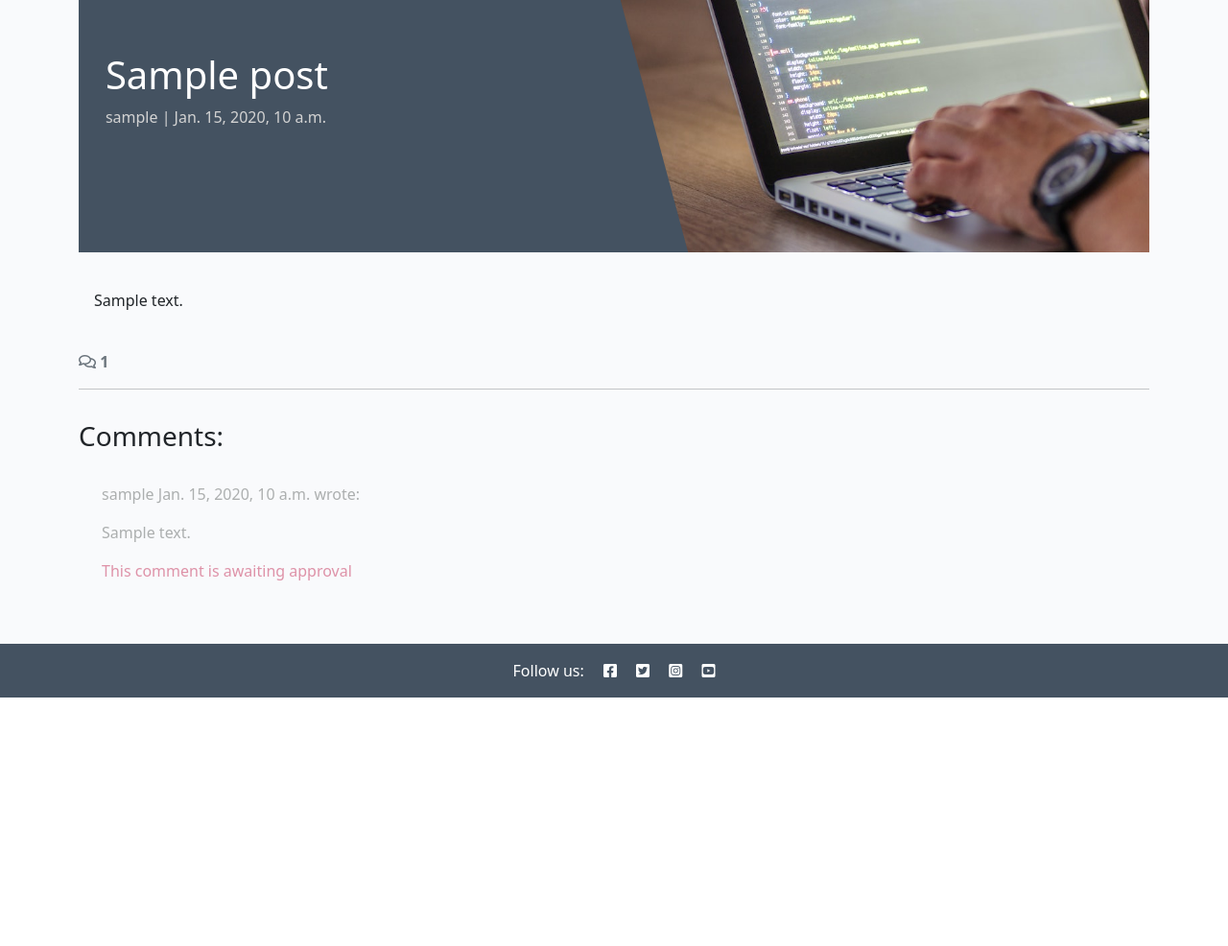
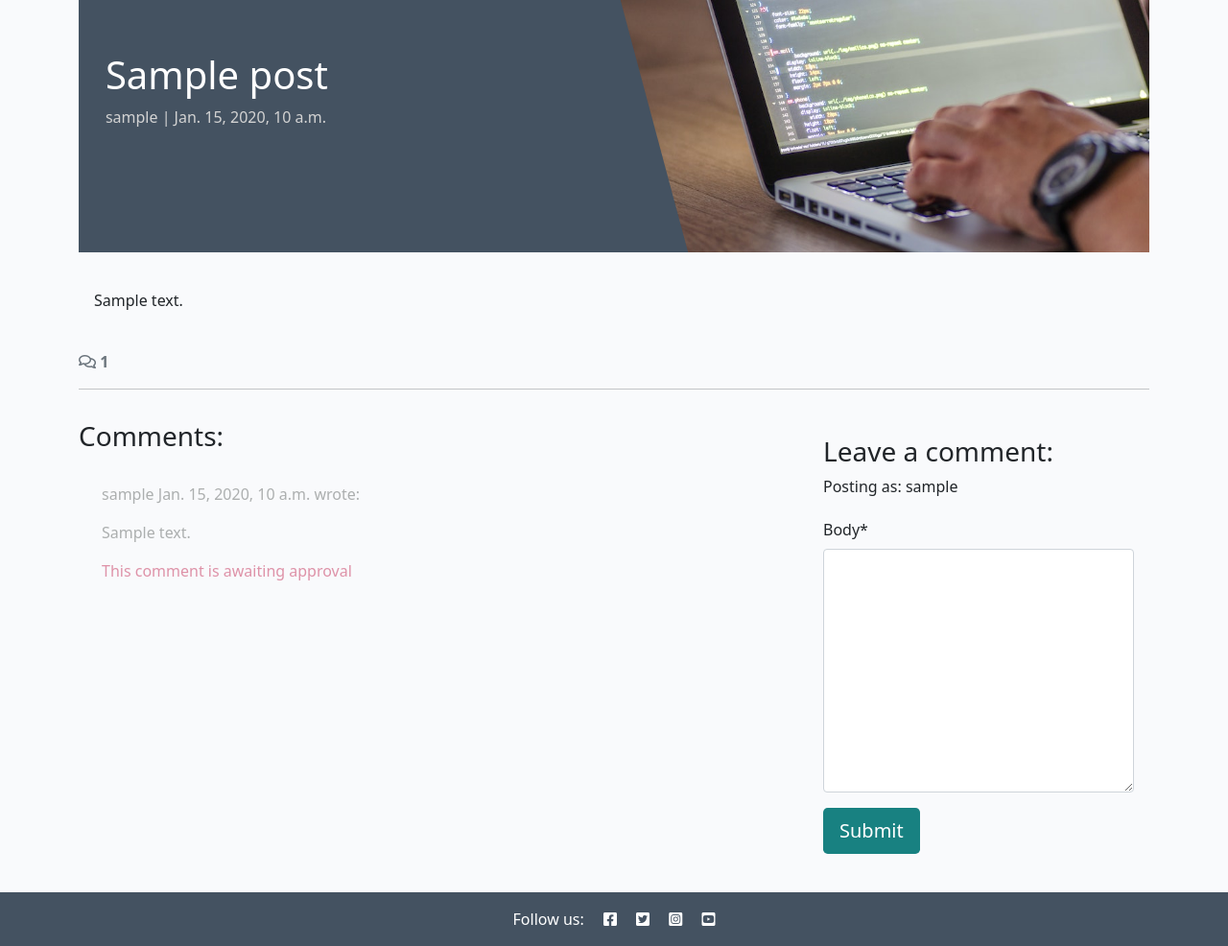
Before and after one commit to rachel1davey/django-blog, a Django app: a page that uses blog/templates/blog/post_detail.html in a window 1280 px wide. Shown: the part 111-1097 px from the top of the page at 96% size. Before the commit the page ends 838 px from the top, so only its background shows below. Run offline with Django 4.2, Linux system fonts and the light colour scheme; a user stored in the database is signed in; tables that the repository leaves empty hold one stand-in row (values such as "Sample post"); parts of the project's set-up code (start-up, migrations or seed data) failed here and were passed over; some libraries are stand-ins or nearby versions.

Commit message:
feat: implement comment functionality with form handling in post detail view

```diff
--- /dev/null
+++ b/blog/forms.py
@@ -0,0 +1,8 @@
+from .models import Comment
+from django import forms
+
+
+class CommentForm(forms.ModelForm):
+    class Meta:
+        model = Comment
+        fields = ('body',)
--- a/blog/templates/blog/post_detail.html
+++ b/blog/templates/blog/post_detail.html
@@ -1,5 +1,7 @@
 {% extends 'base.html' %} {% block content %}
 {% load static %}
+{% load crispy_forms_tags %}
+
 
 <div class="masthead">
     <div class="container">
@@ -70,6 +72,24 @@
         {% endfor %}
       </div>
     </div>
+    <!-- Creating New Comments -->
+    <div class="col-md-4 card mb-4 mt-3">
+      <div class="card-body">
+        {% if user.is_authenticated %}
+        <h3>Leave a comment:</h3>
+        <p>Posting as: {{ user.username }}</p>
+        <form id="commentForm" method="post"
+          style="margin-top: 1.3em;">
+          {{ comment_form | crispy }}
+          {% csrf_token %}
+          <button id="submitButton" type="submit"
+            class="btn btn-signup btn-lg">Submit</button>
+        </form>
+        {% else %}
+        <p>Log in to leave a comment</p>
+        {% endif %}
+      </div>
+    </div>
   </div>
 </div>
 
--- a/blog/views.py
+++ b/blog/views.py
@@ -1,6 +1,8 @@
 from django.shortcuts import render, get_object_or_404
 from django.views import generic
 from .models import Post
+from .forms import CommentForm
+
 # Create your views here.
 
 class PostList(generic.ListView):
@@ -26,11 +28,24 @@ def post_detail(request, slug):
     post = get_object_or_404(queryset, slug=slug) # post get object. basically means get object or return a http404 exception if it doesnt exist
     comments = post.comments.all().order_by("-created_on")
     comment_count = post.comments.filter(is_approved=True).count()
+    comment_form = CommentForm()
+
+    if request.method == "POST":
+      comment_form = CommentForm(data=request.POST)
+    if comment_form.is_valid():
+        comment = comment_form.save(commit=False)
+        comment.author = request.user
+        comment.post = post
+        comment.save()
+
+
+
 
     return render(
         request,
         "blog/post_detail.html",
         {"post": post,
          "comments": comments,
-        "comment_count": comment_count,},
+        "comment_count": comment_count,
+        "comment_form": comment_form,},
     )
--- a/codestar/settings.py
+++ b/codestar/settings.py
@@ -45,6 +45,8 @@ if hosts:
 
 INSTALLED_APPS = [
     'django.contrib.admin',
+    'crispy_forms',
+    'crispy_bootstrap5',
     'django.contrib.auth',
     'django.contrib.contenttypes',
     'django.contrib.sessions',
@@ -167,3 +169,6 @@ STATIC_ROOT = os.path.join(BASE_DIR, 'staticfiles')
 # https://docs.djangoproject.com/en/4.2/ref/settings/#default-auto-field
 
 DEFAULT_AUTO_FIELD = 'django.db.models.BigAutoField'
+
+CRISPY_ALLOWED_TEMPLATE_PACKS = "bootstrap5"
+CRISPY_TEMPLATE_PACK = "bootstrap5"
--- a/requirements.txt
+++ b/requirements.txt
@@ -8,11 +8,13 @@ chardet==5.2.0
 charset-normalizer==3.4.3
 click==8.1.8
 cookiecutter==2.6.0
+crispy-bootstrap5==0.7
 cryptography==45.0.7
 defusedxml==0.7.1
 dj-database-url==3.0.1
 Django==4.2.24
 django-allauth==0.57.2
+django-crispy-forms==2.4
 django-environ==0.12.0
 django-summernote==0.8.20.0
 django-tailwind==3.6.0
```
